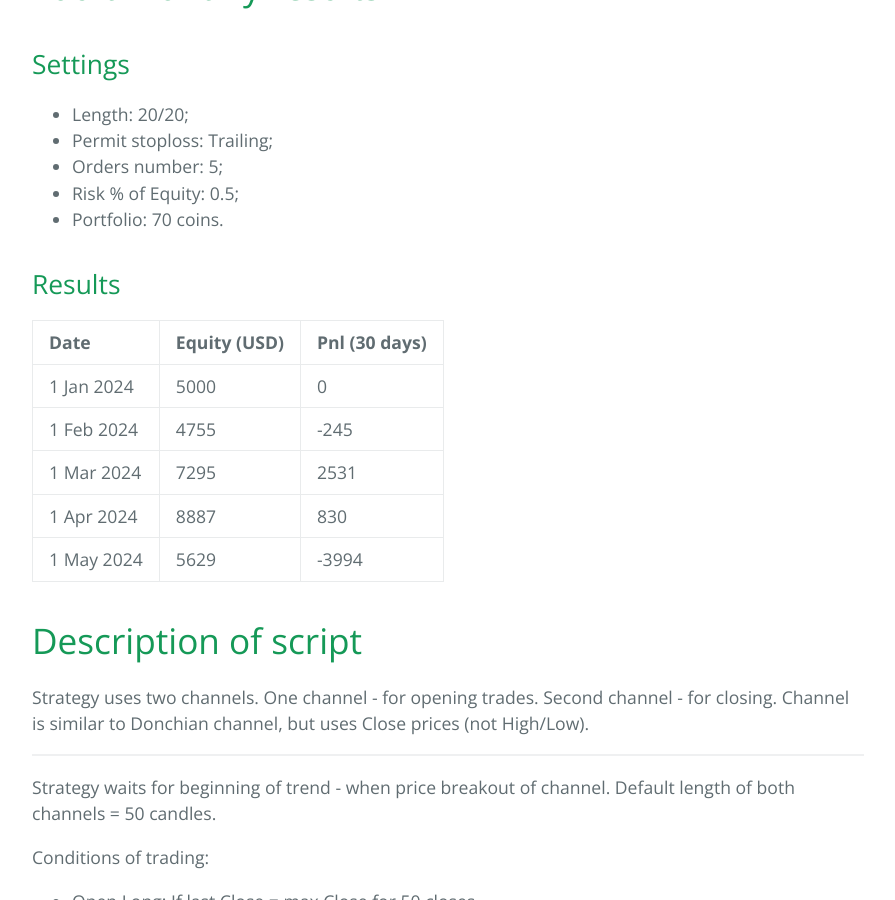
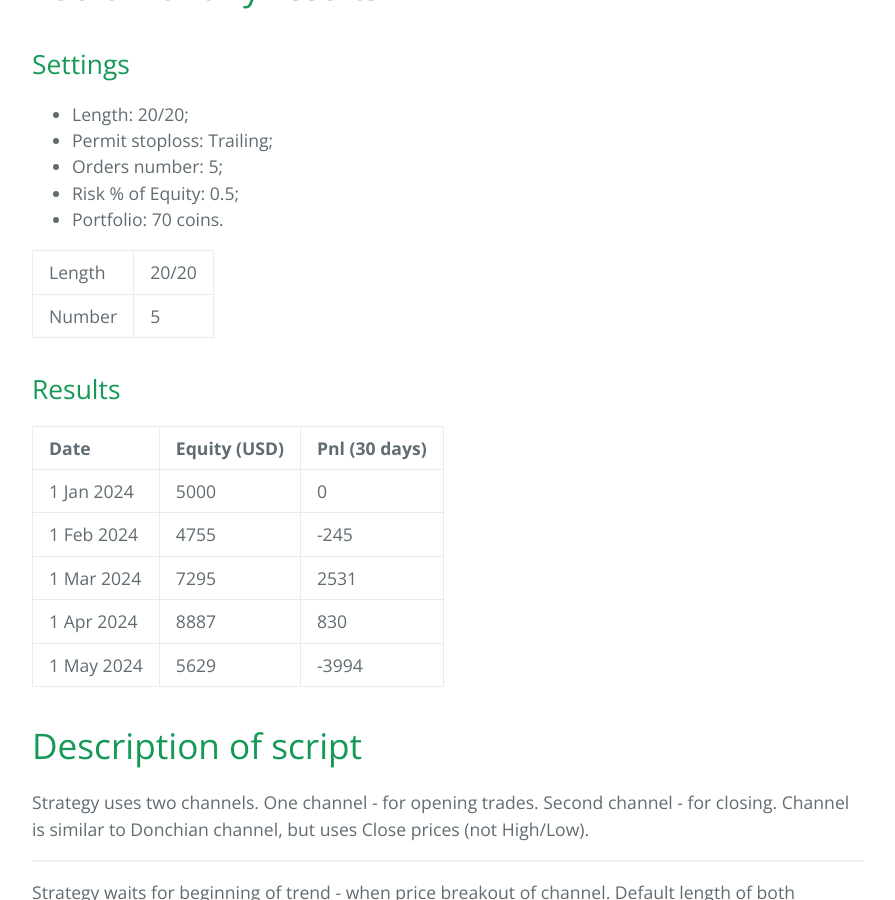
Before and after one commit to sergeyen7/sergeyen7.github.io, a Jekyll site: the page built from index.md, in a window 1280 px wide and 900 px high, scrolled down 3259 px. Shown: the whole window, without its empty margins (192-1087 px from the left). Built offline with Jekyll 4.4.1, drawn with Linux system fonts in a browser that asks for light colours; nearby versions of some CDN libraries.

Commit message:
Update index.md

```diff
--- a/index.md
+++ b/index.md
@@ -81,6 +81,9 @@ It's open-source Pine script V5.
 * Orders number: 5;
 * Risk % of Equity: 0.5;
 * Portfolio: 70 coins.
+
+| Length | 20/20 |
+| Number   | 5   |
 
 ## Results
 
```
